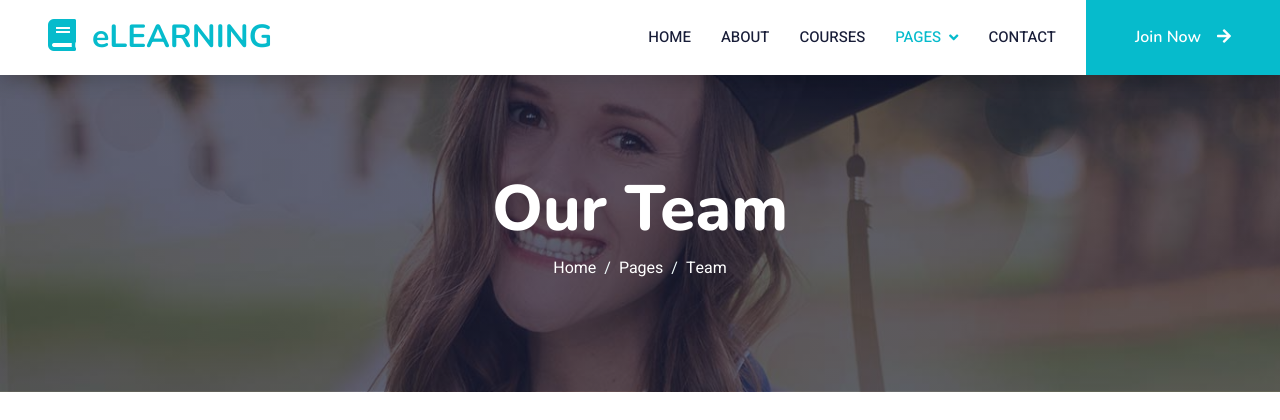
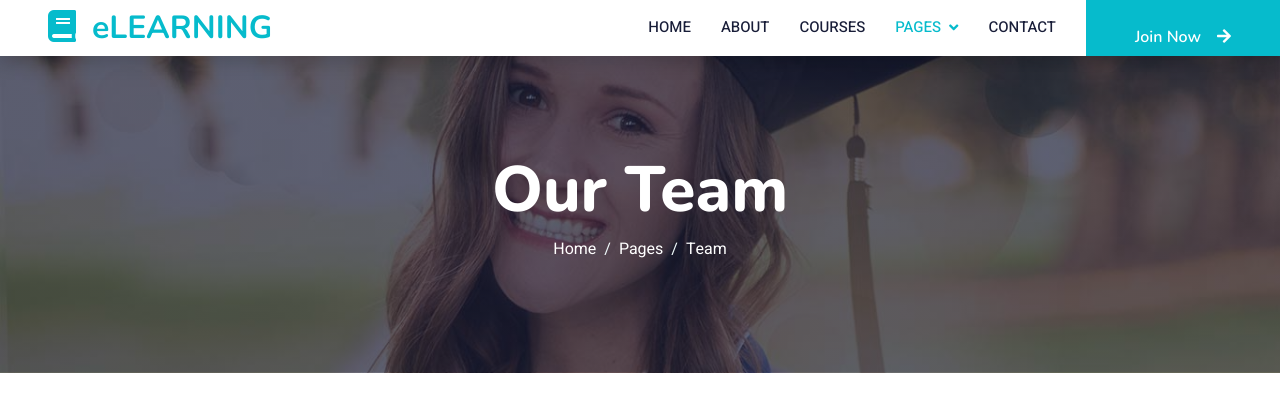
Before and after one commit to S7lkr/UniversityApp-November-2024, a Django app: template templates/team.html in a window 1280 px wide. Shown: the top 420 px of the page. Run offline with Django 4.2, Linux system fonts and the light colour scheme; the template is opened without the code that fills it, so the values that code supplies are empty; some libraries are stand-ins or nearby versions.

Commit message:
Edit: navbar template css

```diff
--- a/static/css/navbar.css
+++ b/static/css/navbar.css
@@ -35,7 +35,7 @@
 
 .navbar-light .navbar-brand,
 .navbar-light a.btn {
-    height: 75px;
+    height: 56px;
 }
 
 .navbar-light .navbar-nav .nav-link {
@@ -46,6 +46,7 @@
 .navbar-light.sticky-top {
     top: -100px;
     transition: .5s;
+    height: 3.5em;
 }
 
 @media (min-width: 992px) {
```
